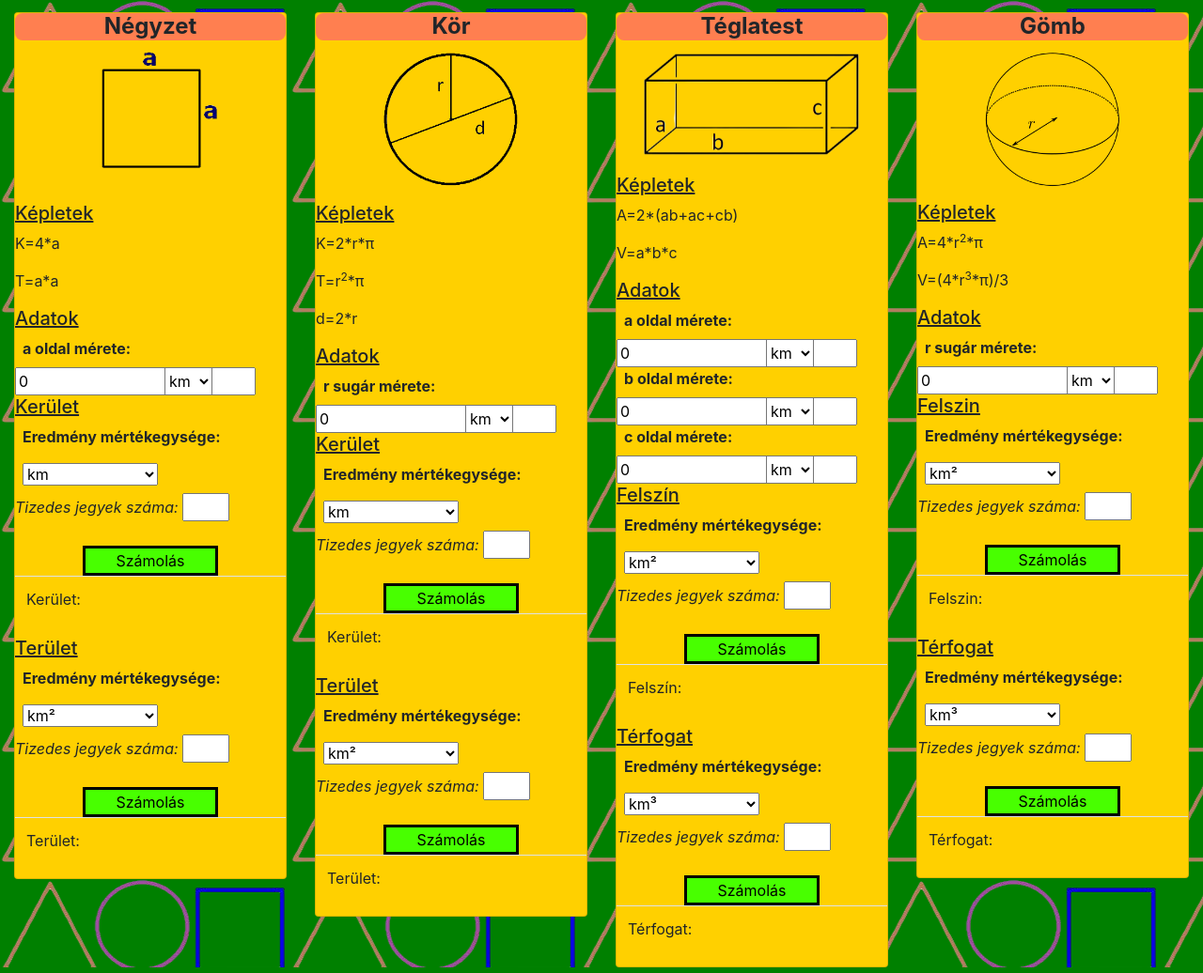
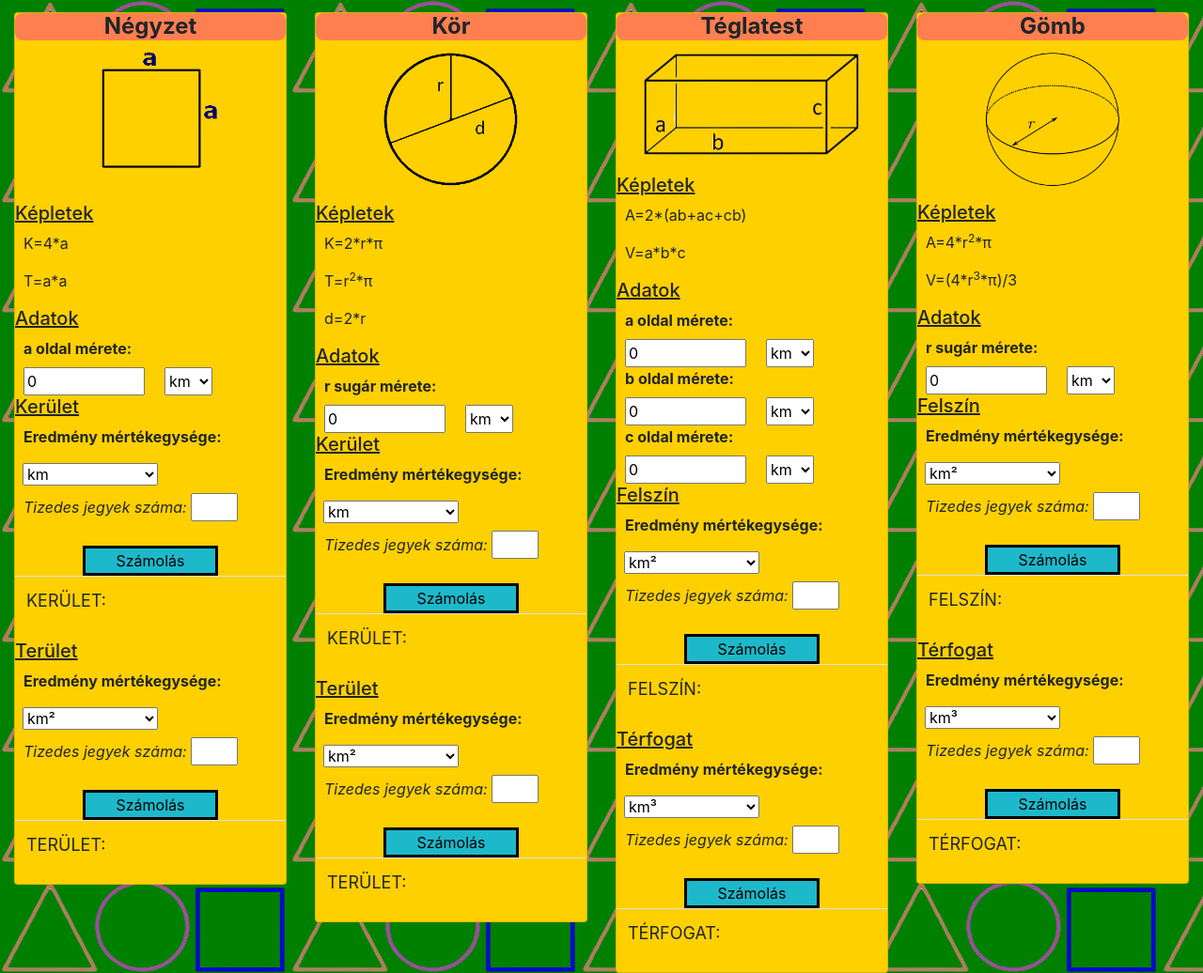
Before and after one commit to n-barnabas/Geometria, a plain HTML site: page index.html in a window 1280 px wide. Shown: the part 125-1161 px from the top of the page at 94% size. Drawn offline with nearby package versions, Linux system fonts and the light colour scheme.

Commit message:
Add files via upload

```diff
--- a/index.html
+++ b/index.html
@@ -29,13 +29,13 @@
                     <h4 class="card-title kártya_cím">Négyzet</h4>
                     <img src="képek/Négyzet.png" alt="Négyzet" class="sikidom_kép">
                     <h5 class="alcím">Képletek</h5>
-                    <p>K=4*a</p>
-                    <p>T=a*a</p>
+                    <p class="behuzás">K=4*a</p>
+                    <p class="behuzás">T=a*a</p>
                     <h5 class="alcím">Adatok</h5>
-                    <label for="n_oldal">a oldal mérete:</label>
+                    <label class="behuzás" for="n_oldal">a oldal mérete:</label>
 
                     <div class="row">
-                        <div class="col-6"><input onchange="n_törlés()" type="number" name="n_oldal" id="n_oldal"
+                        <div class="col-6"><input class="behuzás adat" onchange="n_törlés()" type="number" name="n_oldal" id="n_oldal"
                                 value="0"></div>
                         <div class="col-6">
                             <select class="mértékegység" name="n_o_mértékegy" id="n_o_mértékegy" onchange="n_törlés()">
@@ -50,28 +50,28 @@
 
                     </div>
                     <h5 class="alcím">Kerület</h5>
-                    <label for="n_k_mértékegy">Eredmény mértékegysége:</label>
-                    <select class=" m-2 w-50" name="K_Mértékegység" id="n_k_mértékegy" onchange="n_törlés()">
+                    <label class="behuzás" for="n_k_mértékegy">Eredmény mértékegysége:</label>
+                    <select class="w-50 m-2" name="K_Mértékegység" id="n_k_mértékegy" onchange="n_törlés()">
                         <option value="km">km</option>
                         <option value="m">m</option>
                         <option value="dm">dm</option>
                         <option value="cm">cm</option>
                         <option value="mm">mm</option>
                     </select>
-                    <p><i>Tizedes jegyek száma:</i> <input onchange="n_törlés()" type="number" class="tizedes" min="0"
+                    <p class="behuzás"><i>Tizedes jegyek száma:</i> <input onchange="n_törlés()" type="number" class="tizedes" min="0"
                             max="20" id="n_k_tizedes"></p>
 
                     <input onclick="n_kerület()" type="button" value="Számolás">
                     <table class="table">
                         <tr>
-                            <td>Kerület:</td>
-                            <td>
+                            <td class="kiemelés">Kerület:</td>
+                            <td class="eredmény">
                                 <p id="n_kerület"></p>
                             </td>
                         </tr>
                     </table>
                     <h5 class="alcím">Terület</h5>
-                    <label for="n_t_mértékegy">Eredmény mértékegysége:</label>
+                    <label class="behuzás" for="n_t_mértékegy">Eredmény mértékegysége:</label>
                     <select class=" m-2 w-50" name="T_Mértékegység" id="n_t_mértékegy" onchange="n_törlés()">
                         <option value="km">km&#178</option>
                         <option value="m">m&#178</option>
@@ -79,13 +79,13 @@
                         <option value="cm">cm&#178</option>
                         <option value="mm">mm&#178</option>
                     </select>
-                    <p><i>Tizedes jegyek száma:</i> <input onchange="n_törlés()" type="number" class="tizedes" min="0"
+                    <p class="behuzás"><i>Tizedes jegyek száma:</i> <input onchange="n_törlés()" type="number" class="tizedes" min="0"
                             max="20" id="n_t_tizedes"></p>
                     <input onclick="n_terület()" type="button" value="Számolás">
                     <table class="table">
                         <tr>
-                            <td>Terület:</td>
-                            <td>
+                            <td class="kiemelés">Terület:</td>
+                            <td class="eredmény">
                                 <p id="n_terület"></p>
                             </td>
                         </tr>
@@ -97,15 +97,15 @@
                     <h4 class="card-title kártya_cím">Kör</h4>
                     <img src="képek/kör.png" alt="kör" class="sikidom_kép">
                     <h5 class="alcím">Képletek</h5>
-                    <p>K=2*r*π</p>
-                    <p>T=r<sup>2</sup>*π</p>
-                    <p>d=2*r</p>
+                    <p class="behuzás">K=2*r*π</p>
+                    <p class="behuzás">T=r<sup>2</sup>*π</p>
+                    <p class="behuzás">d=2*r</p>
                     <h5 class="alcím">Adatok</h5>
-                    <label for="k_sugár">r sugár mérete:</label>
+                    <label class="behuzás" for="k_sugár">r sugár mérete:</label>
 
                     <div class="row">
 
-                        <div class="col-6"><input onchange="k_törlés()" type="number" name="k_sugár" id="k_sugár"
+                        <div class="col-6"><input class="behuzás adat" onchange="k_törlés()" type="number" name="k_sugár" id="k_sugár"
                                 value="0"></div>
 
                         <div class="col-6">
@@ -122,7 +122,7 @@
 
 
                     <h5 class="alcím">Kerület</h5>
-                    <label for="k_k_mértékegy">Eredmény mértékegysége:</label>
+                    <label class="behuzás" for="k_k_mértékegy">Eredmény mértékegysége:</label>
                     <select class=" m-2 w-50" onchange="k_törlés()" name="k_k_mértékegy" id="k_k_mértékegy">
                         <option value="km">km</option>
                         <option value="m">m</option>
@@ -130,19 +130,19 @@
                         <option value="cm">cm</option>
                         <option value="mm">mm</option>
                     </select>
-                    <p><i>Tizedes jegyek száma:</i> <input onchange="k_törlés()" type="number" class="tizedes" min="0"
+                    <p class="behuzás"><i>Tizedes jegyek száma:</i> <input onchange="k_törlés()" type="number" class="tizedes" min="0"
                             max="20" id="k_k_tizedes"></p>
                     <input onclick="k_kerület()" type="button" value="Számolás">
                     <table class="table">
                         <tr>
-                            <td>Kerület:</td>
-                            <td>
+                            <td class="kiemelés">Kerület:</td>
+                            <td class="eredmény">
                                 <p id="k_kerület"></p>
                             </td>
                         </tr>
                     </table>
                     <h5 class="alcím">Terület</h5>
-                    <label for="n_t_mértékegy">Eredmény mértékegysége:</label>
+                    <label class="behuzás" for="n_t_mértékegy">Eredmény mértékegysége:</label>
                     <select class=" m-2 w-50" onchange="k_törlés()" name="T_Mértékegység" id="k_t_mértékegy">
                         <option value="km">km&#178</option>
                         <option value="m">m&#178</option>
@@ -150,13 +150,13 @@
                         <option value="cm">cm&#178</option>
                         <option value="mm">mm&#178</option>
                     </select>
-                    <p><i>Tizedes jegyek száma:</i> <input onchange="k_törlés()" type="number" class="tizedes" min="0"
+                    <p class="behuzás"><i>Tizedes jegyek száma:</i> <input onchange="k_törlés()" type="number" class="tizedes" min="0"
                             max="20" id="k_t_tizedes"></p>
                     <input onclick="k_terület()" type="button" value="Számolás">
                     <table class="table">
                         <tr>
-                            <td>Terület:</td>
-                            <td>
+                            <td class="kiemelés">Terület:</td>
+                            <td class="eredmény">
                                 <p id="k_terület"></p>
                             </td>
                         </tr>
@@ -168,15 +168,15 @@
                     <h4 class="card-title kártya_cím">Téglatest</h4>
                     <img src="képek/téglatest.JPG" alt="téglatest" id="téglatest">
                     <h5 class="alcím">Képletek</h5>
-                    <p>A=2*(ab+ac+cb)</p>
-                    <p>V=a*b*c</p>
+                    <p class="behuzás">A=2*(ab+ac+cb)</p>
+                    <p class="behuzás">V=a*b*c</p>
                     <h5 class="alcím">Adatok</h5>
-                    <label for="t_a_oldal">a oldal mérete:</label>
+                    <label class="behuzás" for="t_a_oldal">a oldal mérete:</label>
 
 
                     <div class="row">
                         <div class="col-6
-                        "><input onchange="t_törlés()" type="number" name="t_a_oldal" id="t_a_oldal" value="0"></div>
+                        "><input class="behuzás adat" onchange="t_törlés()" type="number" name="t_a_oldal" id="t_a_oldal" value="0"></div>
 
 
                         <div class="col-6
@@ -193,13 +193,13 @@
                     </div>
 
 
-                    <label for="t_b_oldal">b oldal mérete:</label>
+                    <label class="behuzás" for="t_b_oldal">b oldal mérete:</label>
 
 
                     <div class="row">
                         <div class="col-6
                         ">
-                            <input onchange="t_törlés()" type="number" name="t_b_oldal" id="t_b_oldal" value="0">
+                            <input class="behuzás adat" onchange="t_törlés()" type="number" name="t_b_oldal" id="t_b_oldal" value="0">
 
                         </div>
                         <div class="col-6
@@ -216,12 +216,12 @@
                     </div>
 
 
-                    <label for="t_c_oldal">c oldal mérete:</label>
+                    <label class="behuzás" for="t_c_oldal">c oldal mérete:</label>
 
                     <div class="row">
 
                         <div class="col-6
-                        "><input onchange="t_törlés()" type="number" name="t_c_oldal" id="t_c_oldal" value="0"></div>
+                        "><input class="behuzás adat" onchange="t_törlés()" type="number" name="t_c_oldal" id="t_c_oldal" value="0"></div>
 
 
                         <div class="col-6
@@ -239,7 +239,7 @@
 
 
                     <h5 class="alcím">Felszín</h5>
-                    <label for="t_f_mértékegy">Eredmény mértékegysége:</label>
+                    <label class="behuzás" for="t_f_mértékegy">Eredmény mértékegysége:</label>
                     <select onchange="t_törlés()" class=" m-2 w-50" name="t_f_mértékegy" id="t_f_mértékegy">
                         <option value="km">km&#178</option>
                         <option value="m">m&#178</option>
@@ -247,19 +247,19 @@
                         <option value="cm">cm&#178</option>
                         <option value="mm">mm&#178</option>
                     </select>
-                    <p><i>Tizedes jegyek száma:</i> <input onchange="t_törlés()" type="number" class="tizedes" min="0"
+                    <p class="behuzás"><i>Tizedes jegyek száma:</i> <input onchange="t_törlés()" type="number" class="tizedes" min="0"
                             max="20" id="t_f_tizedes"></p>
                     <input onclick="t_felszin()" type="button" value="Számolás">
                     <table class="table">
                         <tr>
-                            <td>Felszín:</td>
-                            <td>
+                            <td class="kiemelés">Felszín:</td>
+                            <td class="eredmény">
                                 <p id="t_felszin"></p>
                             </td>
                         </tr>
                     </table>
                     <h5 class="alcím">Térfogat</h5>
-                    <label for="t_t_mértékegy">Eredmény mértékegysége:</label>
+                    <label class="behuzás" for="t_t_mértékegy">Eredmény mértékegysége:</label>
                     <select onchange="t_törlés()" class=" m-2 w-50" name="t_t_mértékegy" id="t_t_mértékegy">
                         <option value="km">km&#179</option>
                         <option value="m">m&#179</option>
@@ -267,13 +267,13 @@
                         <option value="cm">cm&#179</option>
                         <option value="mm">mm&#179</option>
                     </select>
-                    <p><i>Tizedes jegyek száma:</i> <input onchange="t_törlés()" type="number" class="tizedes" min="0"
+                    <p class="behuzás"><i>Tizedes jegyek száma:</i> <input onchange="t_törlés()" type="number" class="tizedes" min="0"
                             max="20" id="t_t_tizedes"></p>
                     <input onclick="t_térfogat()" type="button" value="Számolás">
                     <table class="table">
                         <tr>
-                            <td>Térfogat:</td>
-                            <td>
+                            <td class="kiemelés">Térfogat:</td>
+                            <td class="eredmény">
                                 <p id="t_térfogat"></p>
                             </td>
                         </tr>
@@ -288,14 +288,14 @@
                     <h4 class="card-title kártya_cím">Gömb</h4>
                     <img src="képek/Gömb.png" alt="Gömb" class="sikidom_kép">
                     <h5 class="alcím">Képletek</h5>
-                    <p>A=4*r<sup>2</sup>*π</p>
-                    <p>V=(4*r<sup>3</sup>*π)/3</p>
+                    <p class="behuzás">A=4*r<sup>2</sup>*π</p>
+                    <p class="behuzás">V=(4*r<sup>3</sup>*π)/3</p>
                     <h5 class="alcím">Adatok</h5>
-                    <label for="g_sugár">r sugár mérete:</label>
+                    <label class="behuzás" for="g_sugár">r sugár mérete:</label>
 
                        <div class="row">
 
-                                <div class="col-6"><input onchange="g_törlés()" type="number" name="g_sugár" id="g_sugár" value="0"></div>
+                                <div class="col-6"><input class="behuzás adat" onchange="g_törlés()" type="number" name="g_sugár" id="g_sugár" value="0"></div>
                                 <div class="col-6">
                                     <select class="mértékegység" onchange="g_törlés()" name="" id="g_s_mértékegy">
                                             <option value="km">km</option>
@@ -307,8 +307,8 @@
                                 </div>
                        </div>
 
-                    <h5 class="alcím">Felszin</h5>
-                    <label for="g_f_mértékegy">Eredmény mértékegysége:</label>
+                    <h5 class="alcím">Felszín</h5>
+                    <label class="behuzás" for="g_f_mértékegy">Eredmény mértékegysége:</label>
                     <select onchange="g_törlés()" class=" m-2 w-50" name="g_f_mértékegység" id="g_f_mértékegy">
                         <option value="km">km&#178</option>
                         <option value="m">m&#178</option>
@@ -316,19 +316,19 @@
                         <option value="cm">cm&#178</option>
                         <option value="mm">mm&#178</option>
                     </select>
-                    <p><i>Tizedes jegyek száma:</i> <input onchange="g_törlés()" type="number" class="tizedes" min="0"
+                    <p class="behuzás"><i>Tizedes jegyek száma:</i> <input onchange="g_törlés()" type="number" class="tizedes" min="0"
                             max="20" id="g_f_tizedes"></p>
                     <input onclick="g_felszin()" type="button" value="Számolás">
                     <table class="table">
                         <tr>
-                            <td>Felszin:</td>
-                            <td>
+                            <td class="kiemelés">Felszín:</td>
+                            <td class="eredmény">
                                 <p id="g_felszin"></p>
                             </td>
                         </tr>
                     </table>
                     <h5 class="alcím">Térfogat</h5>
-                    <label for="g_t_mértékegy">Eredmény mértékegysége:</label>
+                    <label class="behuzás" for="g_t_mértékegy">Eredmény mértékegysége:</label>
                     <select onchange="g_törlés()" class=" m-2 w-50" name="g_t_mértékegység" id="g_t_mértékegy">
                         <option value="km">km&#179</option>
                         <option value="m">m&#179</option>
@@ -336,13 +336,13 @@
                         <option value="cm">cm&#179</option>
                         <option value="mm">mm&#179</option>
                     </select>
-                    <p><i>Tizedes jegyek száma:</i> <input onchange="g_törlés()" type="number" class="tizedes" min="0"
+                    <p class="behuzás"><i>Tizedes jegyek száma:</i> <input onchange="g_törlés()" type="number" class="tizedes" min="0"
                             max="20" id="g_t_tizedes"></p>
                     <input onclick="g_térfogat()" type="button" value="Számolás">
                     <table class="table">
                         <tr>
-                            <td>Térfogat:</td>
-                            <td>
+                            <td class="kiemelés">Térfogat:</td>
+                            <td class="eredmény">
                                 <p id="g_térfogat"></p>
                             </td>
                         </tr>
--- a/style.css
+++ b/style.css
@@ -42,7 +42,7 @@ label {
 
 input[type=button] {
 
-background-color: rgb(72, 255, 0);
+background-color: rgb(29, 185, 202);
 width: 50%;
 margin-left: auto;
 margin-right: auto;
@@ -59,6 +59,7 @@ border: 3px solid black;
 background-color: rgb(255, 208, 0);
 margin-top: 20px;
 
+
 }
 #téglatest{
     width: 80%;
@@ -72,5 +73,22 @@ margin-top: 20px;
 }
 .mértékegység {
     height: 30px;
+    padding-left: 0px;
+    margin-left: 0px;
 
 }
+.kiemelés{
+    font-size: 18px;
+    text-transform: uppercase;
+}
+.eredmény{
+    font-size: 18px;
+    font-weight: bold;
+    color: red;
+}
+.behuzás{
+    margin-left: 9px
+}
+.adat{
+    width: 100%;
+}
```
